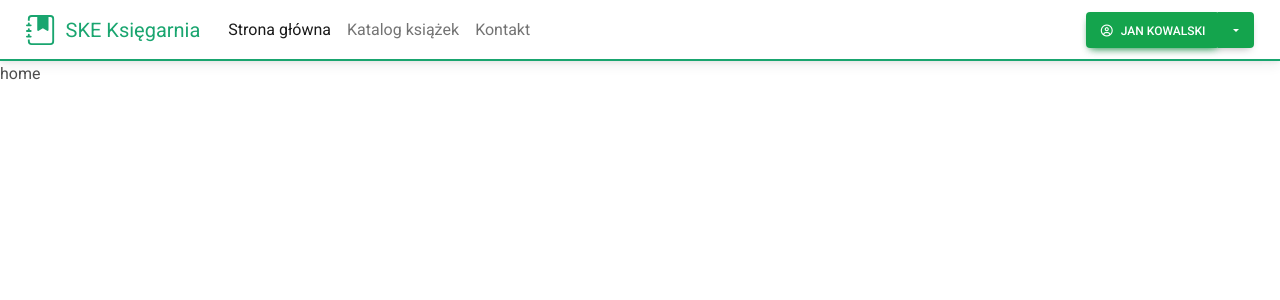
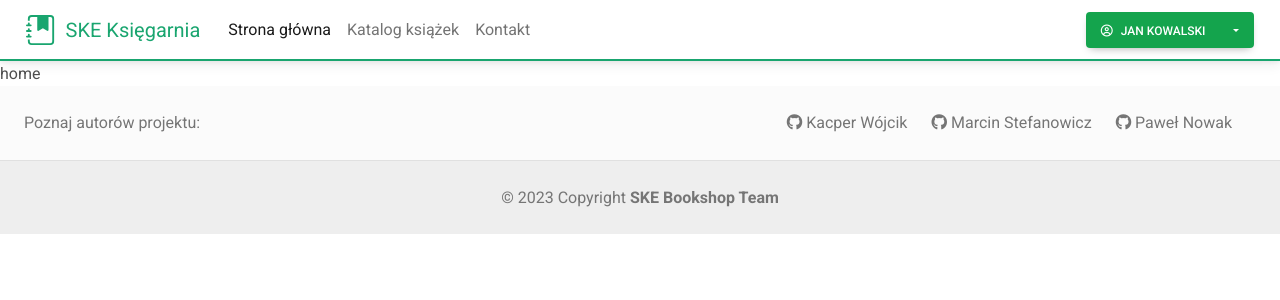
Before and after one commit to KWojcik243/SKE-FB-Book-shop, a React (Vite) app in the folder frontend/bookshop-frontend/: page / in a window 1280 px wide. Shown: the top 300 px of the page. Built offline with nearby package versions, Linux system fonts and the light colour scheme.

Commit message:
Added Footer And Fixed LoginNavBtn

```diff
--- a/frontend/bookshop-frontend/src/App.jsx
+++ b/frontend/bookshop-frontend/src/App.jsx
@@ -7,6 +7,7 @@ import { BrowserRouter as Router, Route, Routes } from 'react-router-dom'
 import HomePage from './pages/HomePage'
 import LoginPage from './pages/LoginPage'
 import NotFoundPage from './pages/NotFoundPage';
+import Footer from './components/Footer';
 
 function App() {
 //   const [count, setCount] = useState(0)
@@ -22,6 +23,7 @@ function App() {
             <Route path='/login' element={ <LoginPage /> }></Route>
           </Routes>
         </div>
+        <Footer />
       </div>
     </Router>
   )
--- /dev/null
+++ b/frontend/bookshop-frontend/src/components/Footer.jsx
@@ -0,0 +1,33 @@
+import { MDBFooter, MDBIcon } from 'mdb-react-ui-kit';
+import React from 'react';
+
+export default function Footer() {
+    return (
+        <MDBFooter bgColor='light' className='text-center text-lg-start text-muted'>
+            <section className='d-flex justify-content-center justify-content-lg-between p-4 border-bottom'>
+                <div className='me-5 d-none d-lg-block'>
+                    <span>Poznaj autorów projektu:</span>
+                </div>
+
+                <div>
+                    <a href='//github.com/KWojcik243/' className='me-4 text-reset' target='_blank'>
+                        <MDBIcon fab icon="github" /> Kacper Wójcik
+                    </a>
+                    <a href='//github.com/Matek0611/' className='me-4 text-reset' target='_blank'>
+                        <MDBIcon fab icon="github" /> Marcin Stefanowicz
+                    </a>
+                    <a href='//github.com/pawelnoww/' className='me-4 text-reset' target='_blank'>
+                        <MDBIcon fab icon="github" /> Paweł Nowak
+                    </a>
+                </div>
+            </section>
+
+            <div className='text-center p-4' style={{ backgroundColor: 'rgba(0, 0, 0, 0.05)' }}>
+                © {(new Date().getFullYear())} Copyright&nbsp;
+                <a className='text-reset fw-bold' href='/'>
+                    SKE Bookshop Team
+                </a>
+            </div>
+        </MDBFooter>
+    );
+}
--- a/frontend/bookshop-frontend/src/components/LoginNavBtn.jsx
+++ b/frontend/bookshop-frontend/src/components/LoginNavBtn.jsx
@@ -3,16 +3,16 @@ import React, { useState } from 'react';
 import { NavLink } from 'react-router-dom';
 
 export default function LoginNavBtn() {
-    const userData = {name: "Jan", surname: "Kowalski"};
+    const userData = {name: "Jan", surname: "Kowalski", isadmin: false};
 
     if (userData.name && userData.name.length > 0) {
         return (<>
             <MDBDropdown className='btn-group' >
-                <NavLink to="/account"><MDBBtn className='btn-success' style={{paddingInline: "15px"}}><MDBIcon far icon="user-circle" className='me-2' />{userData.name + " " + userData.surname}</MDBBtn></NavLink>
+                <MDBBtn className='bg-success btn-success' style={{paddingInline: "15px", pointerEvents: "none"}} ><MDBIcon far icon="user-circle" className='me-2' />{userData.name + " " + userData.surname}</MDBBtn>
                 <MDBDropdownToggle split className='btn-success' style={{paddingInline: "15px"}}></MDBDropdownToggle>
                 <MDBDropdownMenu>
-                    <li><NavLink to="/basket" className='dropdown-item'><MDBIcon fas icon="shopping-basket" className='me-3' />Koszyk</NavLink></li>
-                    <li><NavLink to="/orders" className='dropdown-item'><MDBIcon fas icon="th-list"  className='me-3' />Zamówienia</NavLink></li>
+                    {userData.isadmin ? <></> : <li><NavLink to="/basket" className='dropdown-item'><MDBIcon fas icon="shopping-basket" className='me-3' />Koszyk</NavLink></li>}
+                    <li><NavLink to={userData.isadmin ? "/dashboard" : "/orders"} className='dropdown-item'><MDBIcon fas icon={userData.isadmin ? "tools" : "th-list"}  className='me-3' />{userData.isadmin ? "Panel administratora" : "Zamówienia"}</NavLink></li>
                     <li><NavLink to="/logout" className='dropdown-item'><MDBIcon fas icon="sign-out-alt"  className='me-3' />Wyloguj się</NavLink></li>
                 </MDBDropdownMenu>
             </MDBDropdown>
```
